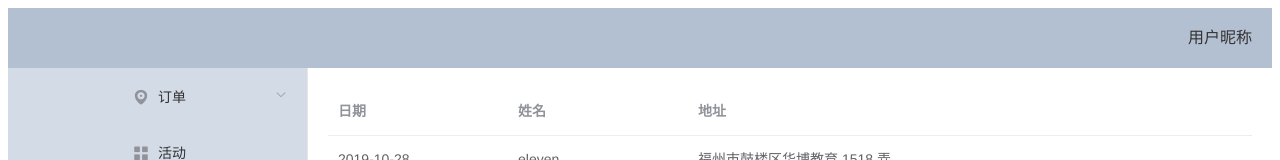
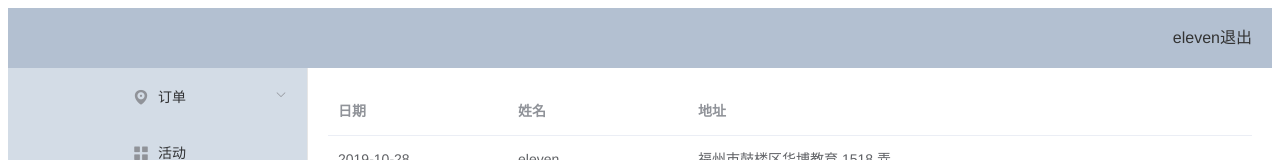
Before and after one commit to linlianfu/myvue, a Vue app: page /#/listOrder in a window 1280 px wide. Shown: the top 160 px of the page. Built offline with nearby package versions, Linux system fonts and the light colour scheme.

Commit message:
项目标准化

```diff
--- a/src/components/header.vue
+++ b/src/components/header.vue
@@ -1,6 +1,7 @@
 <template>
   <div class="userInfo">
-    <span>用户昵称</span>
+    <span>eleven</span>
+    <span>退出</span>
   </div>
 </template>
 
```
